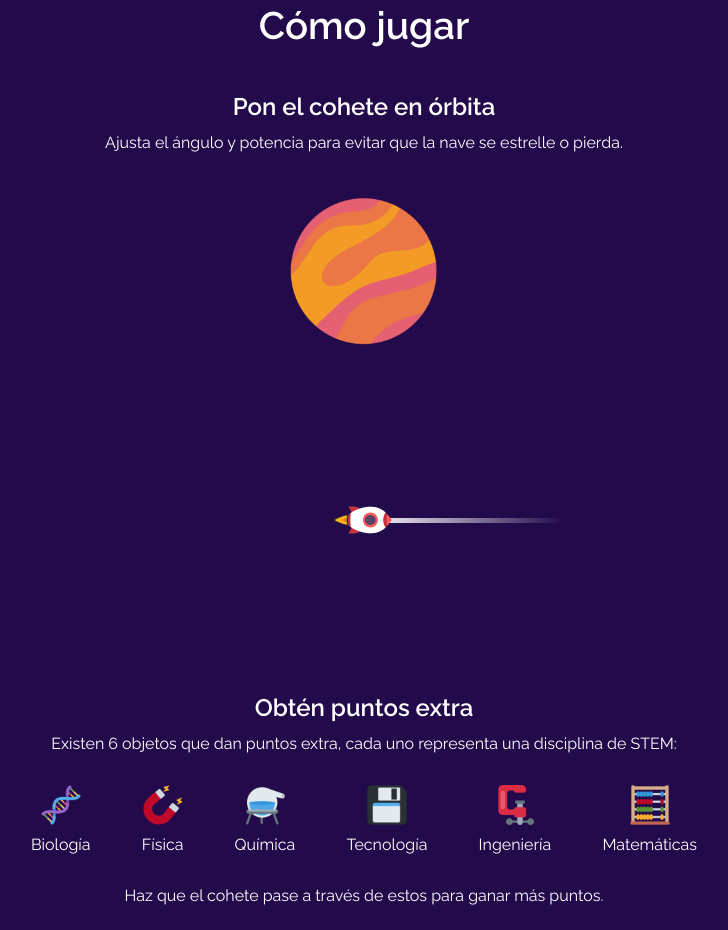
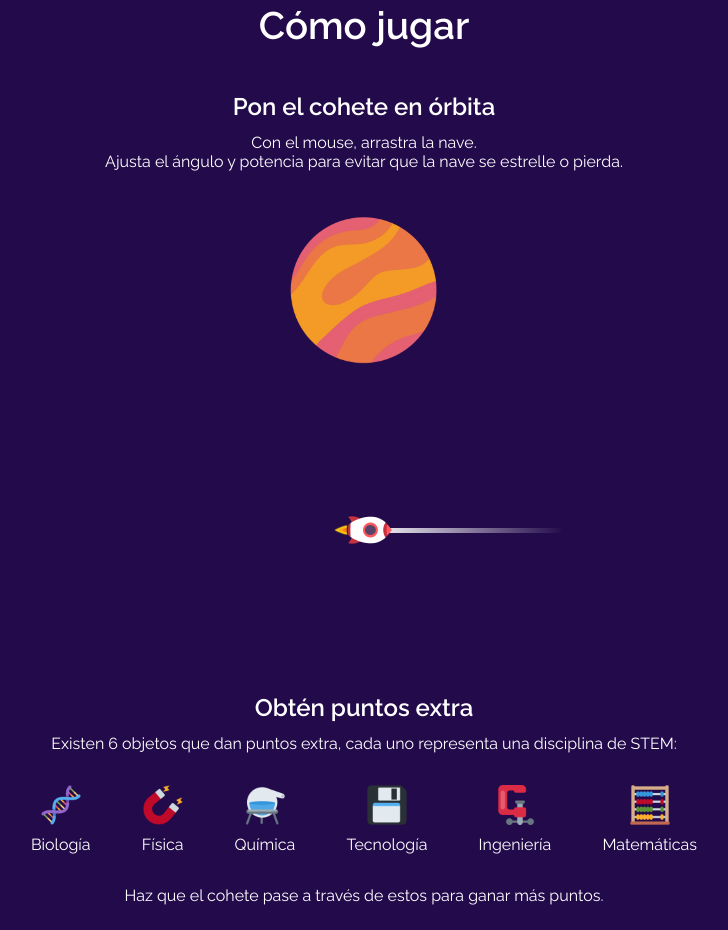
Before and after one commit to Ax010tl/website, a website: page static/index.html in a window 1280 px wide. Shown: the part 2451-3381 px from the top of the page, without its empty margins (276-1004 px from the left). Drawn offline with Linux system fonts and the light colour scheme; no server answers.

Commit message:
edit how to

```diff
--- a/static/index.html
+++ b/static/index.html
@@ -100,6 +100,7 @@
     <section id="como-jugar">
         <h1>Cómo jugar</h1>
         <h2>Pon el cohete en órbita</h2>
+        <p>Con el mouse, arrastra la nave.</p>
         <p>Ajusta el ángulo y potencia para evitar que la nave se estrelle o pierda.</p>
         <img src="planet.png" id="como-jugar-planeta">
         <div id="como-jugar-cohete-cont">
```
